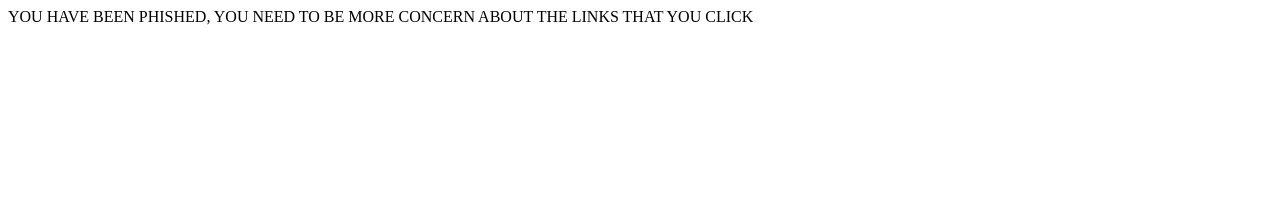
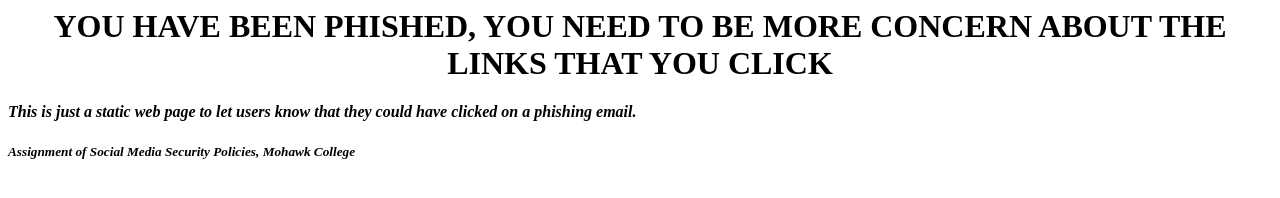
Before and after one commit to SuyogAdhikari/SuyogAdhikari.github.io, a plain HTML site: page index.html in a window 1280 px wide. Drawn offline with Linux system fonts and the light colour scheme.

Commit message:
Update index.html

```diff
--- a/index.html
+++ b/index.html
@@ -1,3 +1,6 @@
 <html>
-  YOU HAVE BEEN PHISHED, YOU NEED TO BE MORE CONCERN ABOUT THE LINKS THAT YOU CLICK
+  <h1><center>YOU HAVE BEEN PHISHED, YOU NEED TO BE MORE CONCERN ABOUT THE LINKS THAT YOU CLICK</center></h1>
+  <i><h4> This is just a static web page to let users know that they could have clicked on a phishing email.</h4>
+    <h5> Assignment of Social Media Security Policies, Mohawk College </h4>
+</i>
 </html>
```
